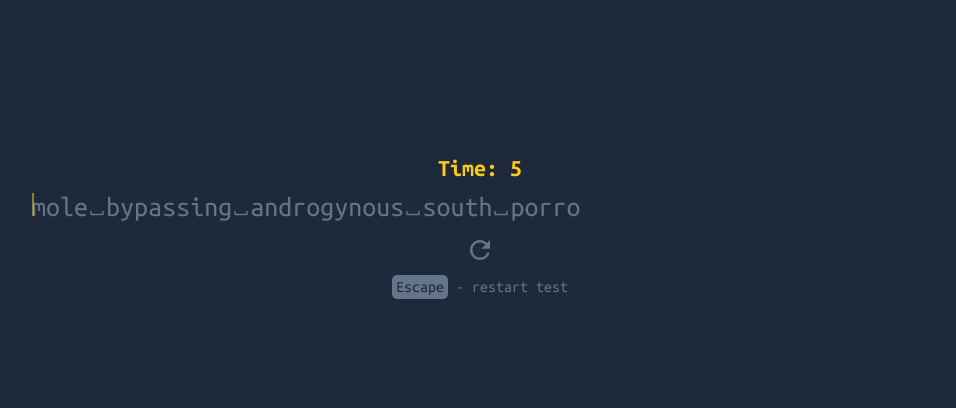
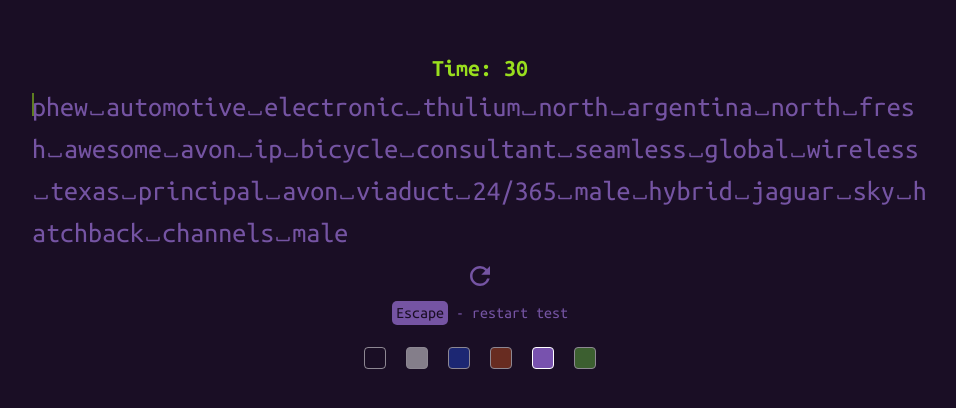
Before and after one commit to Fedor4994/typemania, a React (Create React App) app: page / in a window 1280 px wide. Shown: the part 176-584 px from the top of the page, without its empty margins (160-1116 px from the left). Built offline with nearby package versions, Linux system fonts and the light colour scheme.

Commit message:
Add theme switcher

```diff
--- a/package.json
+++ b/package.json
@@ -15,6 +15,7 @@
     "react-dom": "^18.2.0",
     "react-icons": "^4.7.1",
     "react-scripts": "5.0.1",
+    "sass": "^1.58.3",
     "typescript": "^4.9.5",
     "web-vitals": "^2.1.4"
   },
--- a/src/App.tsx
+++ b/src/App.tsx
@@ -13,10 +13,11 @@ import {
 import useWords from "./hooks/useWords";
 import useCountdownTimer from "./hooks/useCountdownTimer";
 import EscapeClue from "./components/EscapeClue/EscapeClue";
+import ThemeSwitcher from "./components/ThemeSwitcher/ThemeSwitcher";
 
 export type State = "start" | "run" | "finish";
-const NUMBER_OF_WORDS = 5;
-const COUNTDOWN_SECONDS = 5;
+const NUMBER_OF_WORDS = 28;
+const COUNTDOWN_SECONDS = 30;
 
 function App() {
   const [typed, setTyped] = useState("");
@@ -110,7 +111,7 @@ function App() {
         justifyContent: "center",
         flexDirection: "column",
         height: "100vh",
-        background: "rgb(30, 41, 59)",
+        background: "#1a0e25",
       }}
     >
       <div>
@@ -142,6 +143,7 @@ function App() {
 
       <RestartButton onRestart={onRestart} />
       <EscapeClue />
+      <ThemeSwitcher />
     </div>
   );
 }
--- a/src/components/Caret/Caret.module.css
+++ b/src/components/Caret/Caret.module.css
@@ -1,6 +1,6 @@
 .caret {
   display: inline-block;
-  background-color: rgb(250 204 21);
+  background-color: #99de1e;
   width: 2px;
   height: 23px;
   margin-top: 7px;
--- a/src/components/CountdownTimer/CountdownTimer.module.css
+++ b/src/components/CountdownTimer/CountdownTimer.module.css
@@ -1,3 +1,3 @@
 .countdownTimer {
-  color: rgb(250 204 21);
+  color: #99de1e;
 }
--- a/src/components/EscapeClue/EscapeClue.module.css
+++ b/src/components/EscapeClue/EscapeClue.module.css
@@ -1,10 +1,10 @@
 .clue {
-  color: rgb(100 116 139);
+  color: #7554a3;
 }
 
 .key {
-  background-color: rgb(100 116 139);
+  background-color: #7554a3;
   padding: 4px;
   border-radius: 5px;
-  color: rgb(30, 41, 59);
+  color: #1a0e25;
 }
--- a/src/components/GeneratedWords/GeneratedWords.module.css
+++ b/src/components/GeneratedWords/GeneratedWords.module.css
@@ -1,5 +1,5 @@
 .generatedWords {
-  color: rgb(100 116 139);
+  color: #7554a3;
   font-size: 28px;
   font-weight: 400;
   width: 100%;
--- a/src/components/RestartButton/RestartButton.module.css
+++ b/src/components/RestartButton/RestartButton.module.css
@@ -4,7 +4,7 @@
   cursor: pointer;
   padding: 7px 25px;
   border-radius: 5px;
-  color: rgb(100 116 139);
+  color: #7554a3;
   background-color: transparent;
   transition: 200ms all ease;
 }
--- a/src/components/Results/Results.module.css
+++ b/src/components/Results/Results.module.css
@@ -4,13 +4,13 @@
 }
 
 .total {
-  color: rgb(250 204 21);
+  color: #99de1e;
 }
 
 .percentage {
-  color: rgb(250 204 21);
+  color: #99de1e;
 }
 
 .errors {
-  color: rgb(239 68 68);
+  color: #e32b2b;
 }
--- /dev/null
+++ b/src/components/ThemeSwitcher/ThemeSwitcher.module.scss
@@ -0,0 +1,34 @@
+.themeOptions {
+  max-width: 800px;
+  margin: 0 auto;
+  text-align: right;
+  padding: 20px 0;
+  div {
+    cursor: pointer;
+    width: 20px;
+    height: 20px;
+    border-radius: 4px;
+    margin: 2px 10px;
+    border: 1px solid #fff;
+    display: inline-block;
+    opacity: 0.5;
+    &.active {
+      opacity: 1;
+    }
+  }
+  .themewhite {
+    background-color: #eee;
+  }
+  .themeblue {
+    background-color: #1e41c1;
+  }
+  .themeorange {
+    background-color: #b64b1e;
+  }
+  .themepurple {
+    background-color: #7852ae;
+  }
+  .themegreen {
+    background-color: #5faf3b;
+  }
+}
--- /dev/null
+++ b/src/components/ThemeSwitcher/ThemeSwitcher.tsx
@@ -0,0 +1,46 @@
+import { useState } from "react";
+import s from "./ThemeSwitcher.module.scss";
+
+export type Theme = "white" | "blue" | "green" | "orange" | "purple" | "black";
+
+const ThemeSwitcher = () => {
+  const [theme, setTheme] = useState<Theme>("purple");
+
+  const isActive = (option: Theme): string => {
+    if (theme === option) {
+      return s.active;
+    }
+    return "";
+  };
+
+  return (
+    <div className={s.themeOptions}>
+      <div
+        onClick={() => setTheme("black")}
+        className={`${s.themeblack} ${isActive("black")}`}
+      />
+      <div
+        onClick={() => setTheme("white")}
+        className={`${s.themewhite} ${isActive("white")}`}
+      />
+      <div
+        onClick={() => setTheme("blue")}
+        className={`${s.themeblue} ${isActive("blue")}`}
+      />
+      <div
+        onClick={() => setTheme("orange")}
+        className={`${s.themeorange} ${isActive("orange")}`}
+      />
+      <div
+        onClick={() => setTheme("purple")}
+        className={`${s.themepurple} ${isActive("purple")}`}
+      />
+      <div
+        onClick={() => setTheme("green")}
+        className={`${s.themegreen} ${isActive("green")}`}
+      />
+    </div>
+  );
+};
+
+export default ThemeSwitcher;
--- a/src/components/UserTyping/UserTyping.module.css
+++ b/src/components/UserTyping/UserTyping.module.css
@@ -1,13 +1,13 @@
 .redChar {
   font-weight: 400;
   font-size: 28px;
-  color: rgb(239 68 68);
+  color: #e32b2b;
 }
 
 .yellowChar {
   font-weight: 400;
   font-size: 28px;
-  color: rgb(250 204 21);
+  color: #e9e2f5;
 }
 
 .spaceChar {
@@ -16,7 +16,7 @@
   width: 18px;
   height: 30px;
   background-color: transparent;
-  color: rgb(250 204 21);
+  color: #e9e2f5;
 }
 
 .spaceIcon {
@@ -24,12 +24,10 @@
   bottom: -6px;
 }
 
-.spaceRedChar {
-  display: inline-block;
-
-  width: 18px;
-  height: 28px;
-  background-color: rgba(239, 68, 68, 0.5);
+.redSpaceIcon {
+  position: absolute;
+  bottom: -6px;
+  color: #e32b2b;
 }
 
 .userTyping {
--- a/src/components/UserTyping/UserTyping.tsx
+++ b/src/components/UserTyping/UserTyping.tsx
@@ -17,8 +17,6 @@ const UserTyping = ({
       return s.redChar;
     } else if (isCorrect && !isWhiteSpace) {
       return s.yellowChar;
-    } else if (!isCorrect && isWhiteSpace) {
-      return s.spaceRedChar;
     } else {
       return s.spaceChar;
     }
@@ -27,9 +25,12 @@ const UserTyping = ({
   return (
     <div className={s.userTyping}>
       {typedCharacters.map((char, index) =>
-        char === " " && words[index] === " " ? (
+        words[index] === " " ? (
           <span className={s.spaceChar} key={`${char}_${index}`}>
-            <TbSpace className={s.spaceIcon} size={18} />
+            <TbSpace
+              className={char === " " ? s.spaceIcon : s.redSpaceIcon}
+              size={18}
+            />
           </span>
         ) : (
           <span
```
Also changed, not shown: 1 other file (tests, documents, lock files or other folders).
